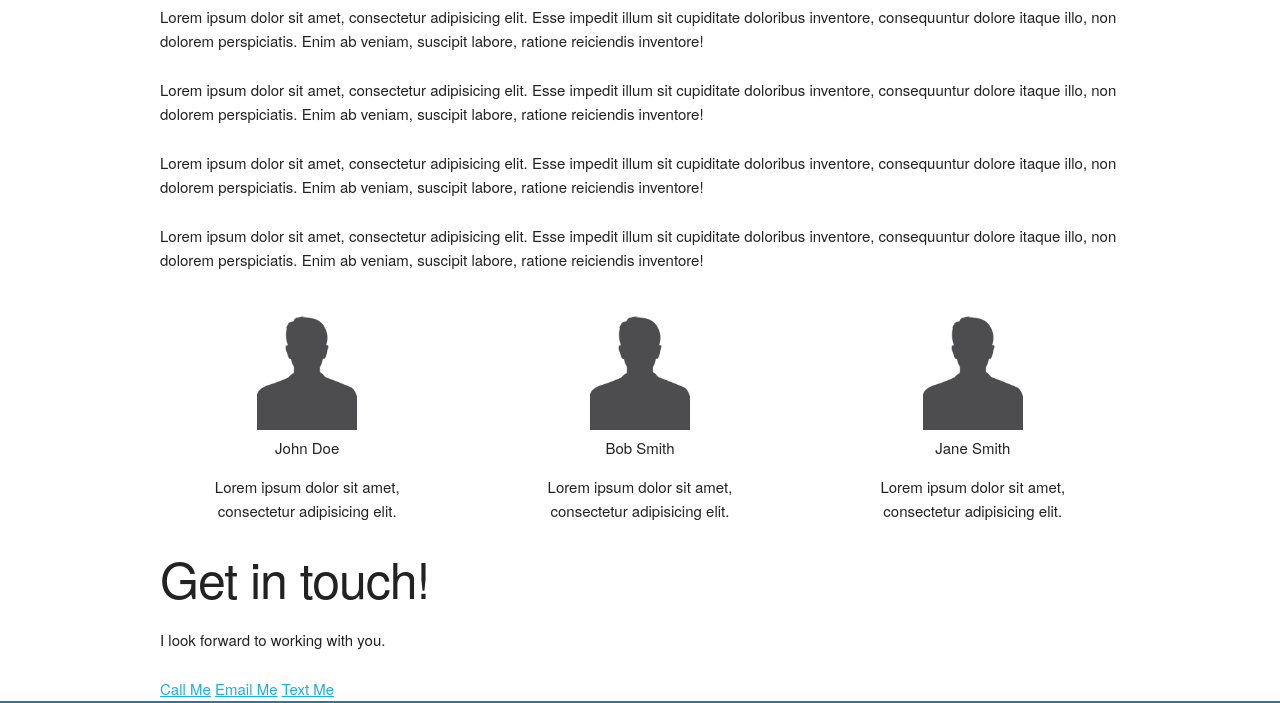
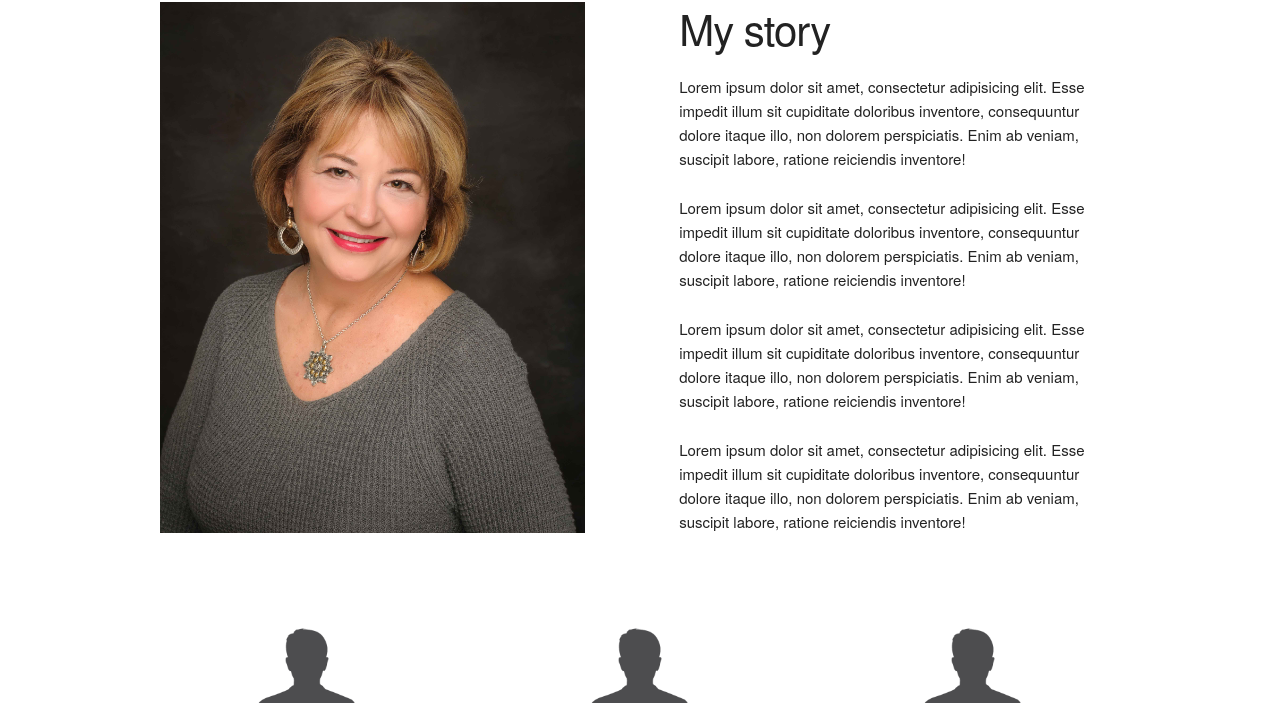
Before and after one commit to Tony-Thomas/staging-agent, a website: page src/index.html in a window 1280 px wide. Shown: the part 698-1401 px from the top of the page. Drawn offline with Linux system fonts and the light colour scheme.

Commit message:
my story basic layout complete

```diff
--- a/src/css/main.css
+++ b/src/css/main.css
@@ -10,6 +10,15 @@
     text-align: center; }
     .navbar__links a {
       flex: 1; }
+
+.bio {
+  padding: 5rem 0 5rem 0; }
+
+.portrait {
+  padding-top: 2rem; }
+
+.my-story {
+  padding: 2rem 0 0 2rem; }
 
 .testimonial__client {
   display: flex;
--- a/src/index.html
+++ b/src/index.html
@@ -55,11 +55,22 @@
 
         <!--START BIO-->
         <section class=" container bio">
-            <h2>My story</h2>
-            <P>Lorem ipsum dolor sit amet, consectetur adipisicing elit. Esse impedit illum sit cupiditate doloribus inventore, consequuntur dolore itaque illo, non dolorem perspiciatis. Enim ab veniam, suscipit labore, ratione reiciendis inventore!</P>
-            <P>Lorem ipsum dolor sit amet, consectetur adipisicing elit. Esse impedit illum sit cupiditate doloribus inventore, consequuntur dolore itaque illo, non dolorem perspiciatis. Enim ab veniam, suscipit labore, ratione reiciendis inventore!</P>
-            <P>Lorem ipsum dolor sit amet, consectetur adipisicing elit. Esse impedit illum sit cupiditate doloribus inventore, consequuntur dolore itaque illo, non dolorem perspiciatis. Enim ab veniam, suscipit labore, ratione reiciendis inventore!</P>
-            <P>Lorem ipsum dolor sit amet, consectetur adipisicing elit. Esse impedit illum sit cupiditate doloribus inventore, consequuntur dolore itaque illo, non dolorem perspiciatis. Enim ab veniam, suscipit labore, ratione reiciendis inventore!</P>
+            <div class="row">
+                <div class="one-half column">
+                    <div class="portrait">
+                        <img src="../dist/img/deb.jpg" alt="" width="425" height="auto">
+                    </div>
+                </div>
+                <div class="one-half column">
+                    <div class="my-story">
+                        <h2>My story</h2>
+                        <P>Lorem ipsum dolor sit amet, consectetur adipisicing elit. Esse impedit illum sit cupiditate doloribus inventore, consequuntur dolore itaque illo, non dolorem perspiciatis. Enim ab veniam, suscipit labore, ratione reiciendis inventore!</P>
+                        <P>Lorem ipsum dolor sit amet, consectetur adipisicing elit. Esse impedit illum sit cupiditate doloribus inventore, consequuntur dolore itaque illo, non dolorem perspiciatis. Enim ab veniam, suscipit labore, ratione reiciendis inventore!</P>
+                        <P>Lorem ipsum dolor sit amet, consectetur adipisicing elit. Esse impedit illum sit cupiditate doloribus inventore, consequuntur dolore itaque illo, non dolorem perspiciatis. Enim ab veniam, suscipit labore, ratione reiciendis inventore!</P>
+                        <P>Lorem ipsum dolor sit amet, consectetur adipisicing elit. Esse impedit illum sit cupiditate doloribus inventore, consequuntur dolore itaque illo, non dolorem perspiciatis. Enim ab veniam, suscipit labore, ratione reiciendis inventore!</P>
+                    </div>
+                </div>
+            </div>
         </section>
         <!--END BIO-->
 
--- a/src/sass/partials/_layout.scss
+++ b/src/sass/partials/_layout.scss
@@ -16,6 +16,18 @@
             flex: 1;
         }
     }
+}
+
+.bio {
+    padding: 5rem 0 5rem 0;
+}
+
+.portrait {
+    padding-top: 2rem;
+}
+
+.my-story {
+    padding: 2rem 0 0 2rem;
 }
 
 // Testimonials
```
Also changed, not shown: dist/css/styles.css, dist/img/deb.jpg (added), dist/index.html.
